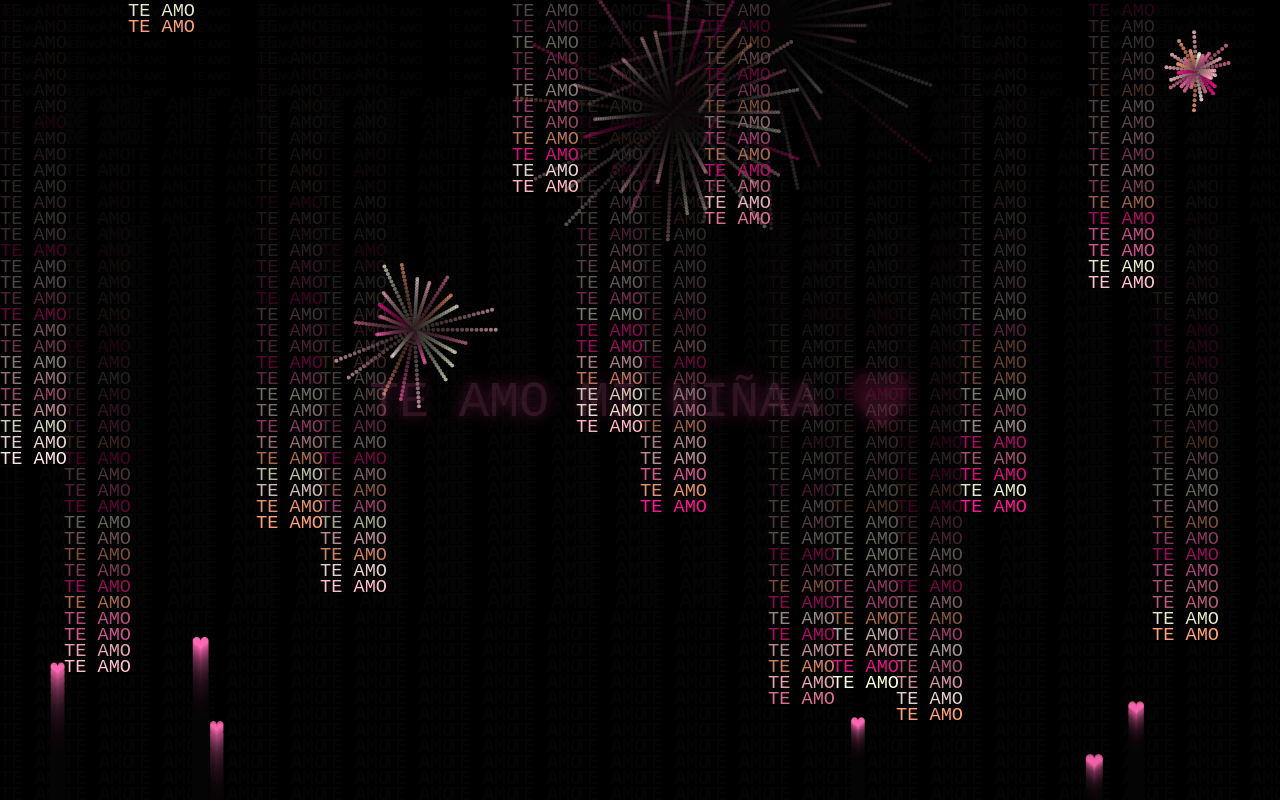
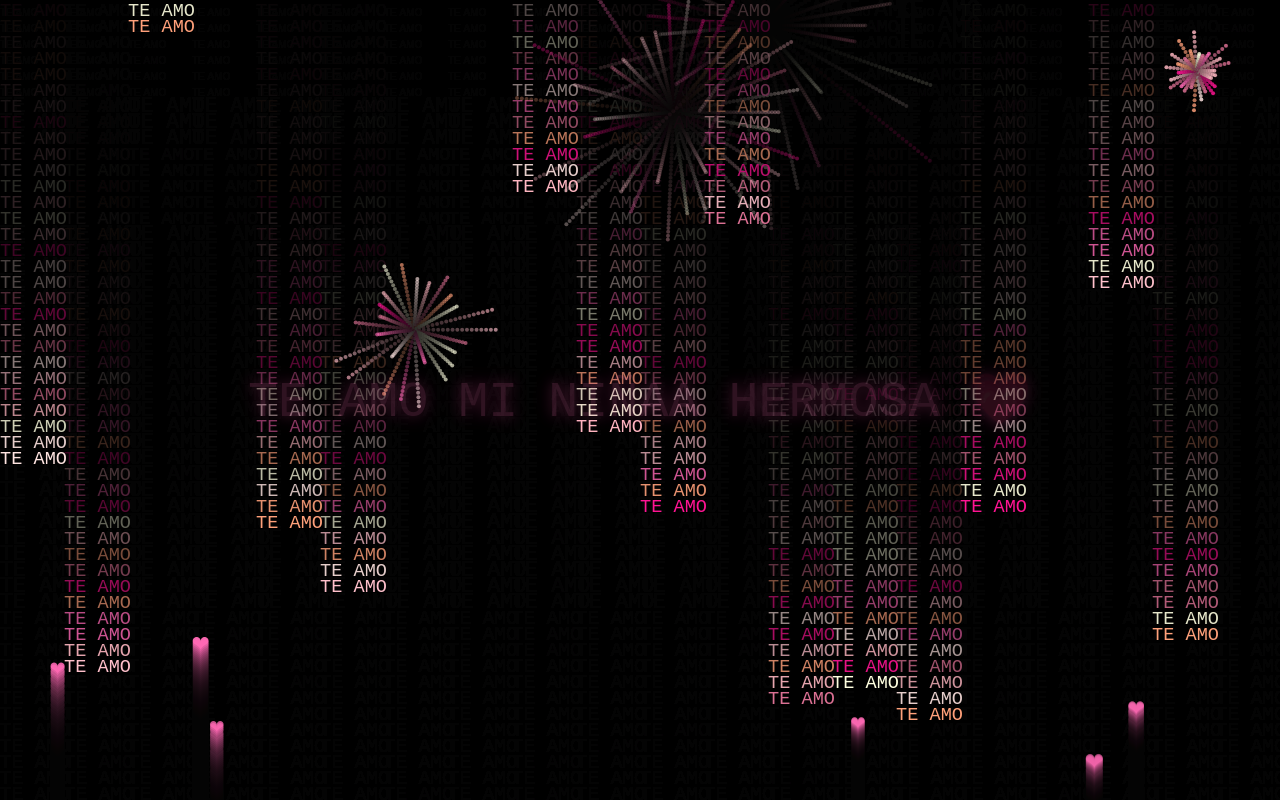
Before and after one commit to Cofee-cdm/Waaaa, a plain HTML site: page index.html in a window 1280 px wide. Drawn offline with Linux system fonts and the light colour scheme.

Commit message:
Update index.html

```diff
--- a/index.html
+++ b/index.html
@@ -60,7 +60,7 @@
   <canvas id="canvas"></canvas>
 
   <div class="overlay">
-    <div class="center-message">TE AMO MI NIÑAA 💗</div>
+    <div class="center-message">TE AMO MI NIÑAA HERMOSA 💗</div>
   </div>
 
   <script>
```
